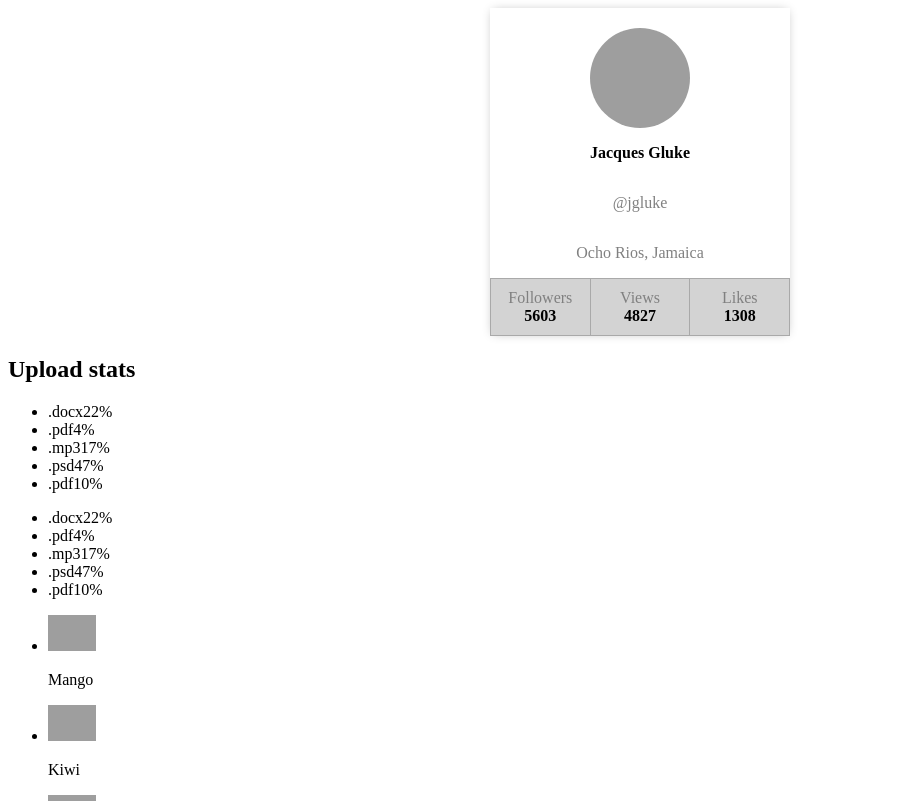
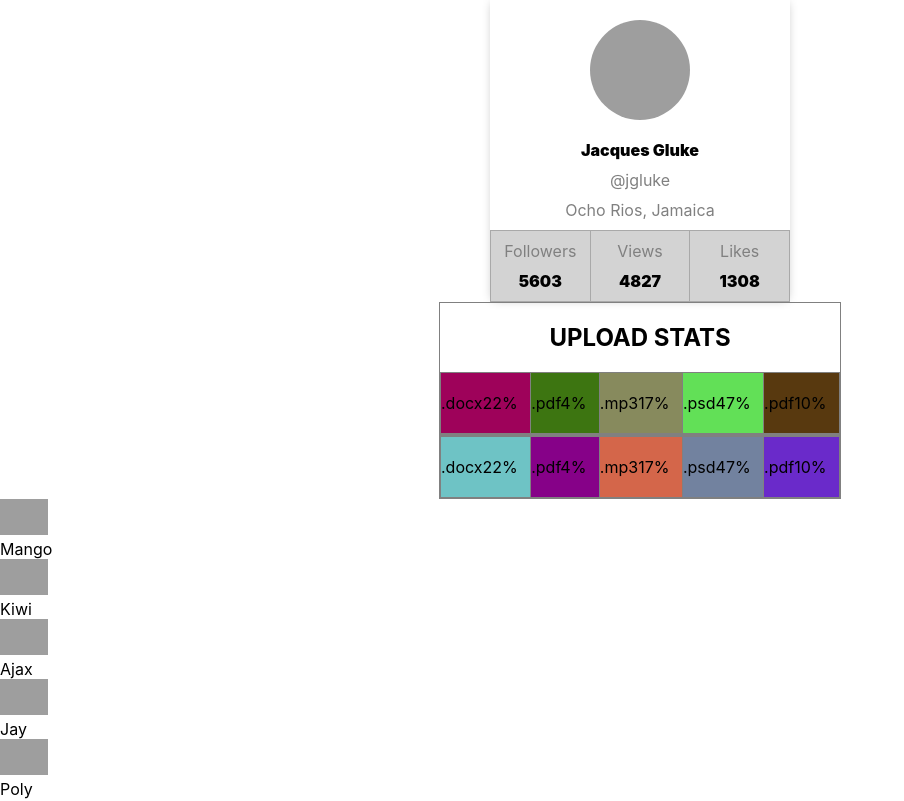
Before and after one commit to Anna-Vasileva/goit-react-hw-01-components, a React (Create React App) app: page / in a window 1280 px wide. Shown: the top 801 px of the page, without its empty margins (0-904 px from the left). Built offline with nearby package versions, Linux system fonts and the light colour scheme; grey boxes are pictures that could not be loaded.

Commit message:
adds styles for the Statistics component

```diff
--- a/src/App.js
+++ b/src/App.js
@@ -1,6 +1,6 @@
 import Profile from "./components/Profile/Profile";
 import user from "./data/user.json";
-import Statistics from "./components/Statistics";
+import Statistics from "./components/Statistics/Statistics";
 import statisticalData from "./data/statistical-data.json";
 import FriendList from "./components/FriendList";
 import friends from "./data/friends.json";
--- a/src/components/Profile/Profile.js
+++ b/src/components/Profile/Profile.js
@@ -1,6 +1,6 @@
 import PropTypes from "prop-types";
 import s from "./Profile.module.css";
-console.log(s);
+
 const Profile = ({ name, tag, location, avatar, stats }) => {
   return (
     <div className={s.profile}>
--- a/src/components/Profile/Profile.module.css
+++ b/src/components/Profile/Profile.module.css
@@ -3,7 +3,7 @@
   margin-left: auto;
   margin-right: auto;
   width: 300px;
-  box-shadow: 0 0 10px -3px rgba(0, 0, 0, 0.3);
+  box-shadow: 0 0 10px -3px var(--main-shadow-color);
 }
 .description {
   display: flex;
@@ -23,22 +23,20 @@
 }
 .name {
   text-align: center;
+  padding-top: 20px;
+  padding-bottom: 10px;
   font-weight: 900;
 }
 .tag {
+  padding-bottom: 10px;
   text-align: center;
-  color: grey;
+  color: var(--main-grey);
 }
 .location {
   composes: tag;
 }
 .stats {
   display: flex;
-  /* justify-content: space-evenly; */
-
-  padding-left: 0;
-  margin: 0;
-  list-style: none;
 }
 .item {
   display: flex;
@@ -46,8 +44,8 @@
   flex-direction: column;
   padding-top: 10px;
   padding-bottom: 10px;
-  background-color: lightgrey;
-  border: 1px solid darkgray;
+  background-color: var(--main-light-grey);
+  border: 1px solid var(--main-dark-grey);
   border-right-width: 0;
 }
 .item:last-child {
--- a/src/components/Statistics.js
+++ b/src/components/Statistics/Statistics.js
@@ -1,15 +1,21 @@
 import PropTypes from "prop-types";
 import StatisticsList from "./StatisticsList";
+import s from "./Statistics.module.css";
+import randomColor from "../random-color";
 
 const Statistics = ({ title, stats }) => {
   return (
-    <section className="statistics">
-      {title && <h2 className="title">{title}</h2>}
+    <section className={s.statistics}>
+      {title && <h2 className={s.title}>{title}</h2>}
 
-      <ul className="stat-list">
+      <ul className={s["stat-list"]}>
         {stats.map(({ id, label, percentage }) => {
           return (
-            <li className="item" key={id}>
+            <li
+              className={s.item}
+              key={id}
+              style={{ backgroundColor: randomColor() }}
+            >
               <StatisticsList label={label} percentage={percentage} />
             </li>
           );
--- /dev/null
+++ b/src/components/Statistics/Statistics.module.css
@@ -0,0 +1,29 @@
+.title {
+  padding-top: 20px;
+  padding-bottom: 20px;
+  text-transform: uppercase;
+  text-align: center;
+}
+.stat-list {
+  display: flex;
+}
+.item {
+  flex-basis: auto;
+  flex-grow: 1;
+  padding-top: 20px;
+  padding-bottom: 20px;
+
+  border: 1px solid var(--main-grey);
+  border-right-width: 0;
+  background-color: darkgreen;
+}
+.item:last-child {
+  border-right-width: 1px;
+}
+.statistics {
+  width: 400px;
+  margin-left: auto;
+  margin-right: auto;
+
+  border: 1px solid var(--main-grey);
+}
--- /dev/null
+++ b/src/components/random-color.js
@@ -0,0 +1,14 @@
+function randomColor() {
+  const color =
+    "rgb(" +
+    Math.round(Math.random() * 255) +
+    "," +
+    Math.round(Math.random() * 255) +
+    "," +
+    Math.round(Math.random() * 255) +
+    ")";
+
+  return color;
+}
+
+export default randomColor;
--- a/src/index.css
+++ b/src/index.css
@@ -1,13 +1,35 @@
-/* body {
+body {
   margin: 0;
-  font-family: -apple-system, BlinkMacSystemFont, 'Segoe UI', 'Roboto', 'Oxygen',
-    'Ubuntu', 'Cantarell', 'Fira Sans', 'Droid Sans', 'Helvetica Neue',
+  font-family: -apple-system, BlinkMacSystemFont, "Segoe UI", "Roboto", "Oxygen",
+    "Ubuntu", "Cantarell", "Fira Sans", "Droid Sans", "Helvetica Neue",
     sans-serif;
   -webkit-font-smoothing: antialiased;
   -moz-osx-font-smoothing: grayscale;
 }
 
 code {
-  font-family: source-code-pro, Menlo, Monaco, Consolas, 'Courier New',
+  font-family: source-code-pro, Menlo, Monaco, Consolas, "Courier New",
     monospace;
-} */
+}
+
+:root {
+  --main-grey: grey;
+  --main-light-grey: lightgrey;
+  --main-dark-grey: darkgray;
+  --main-shadow-color: rgba(0, 0, 0, 0.3);
+}
+h1,
+h2,
+h3,
+h4,
+h5,
+h6,
+p {
+  margin-top: 0;
+  margin-bottom: 0;
+}
+ul {
+  padding-left: 0;
+  margin: 0;
+  list-style: none;
+}
```
Also changed, not shown: src/components/Statistics/StatisticsList.js (renamed from src/components/StatisticsList.js).
